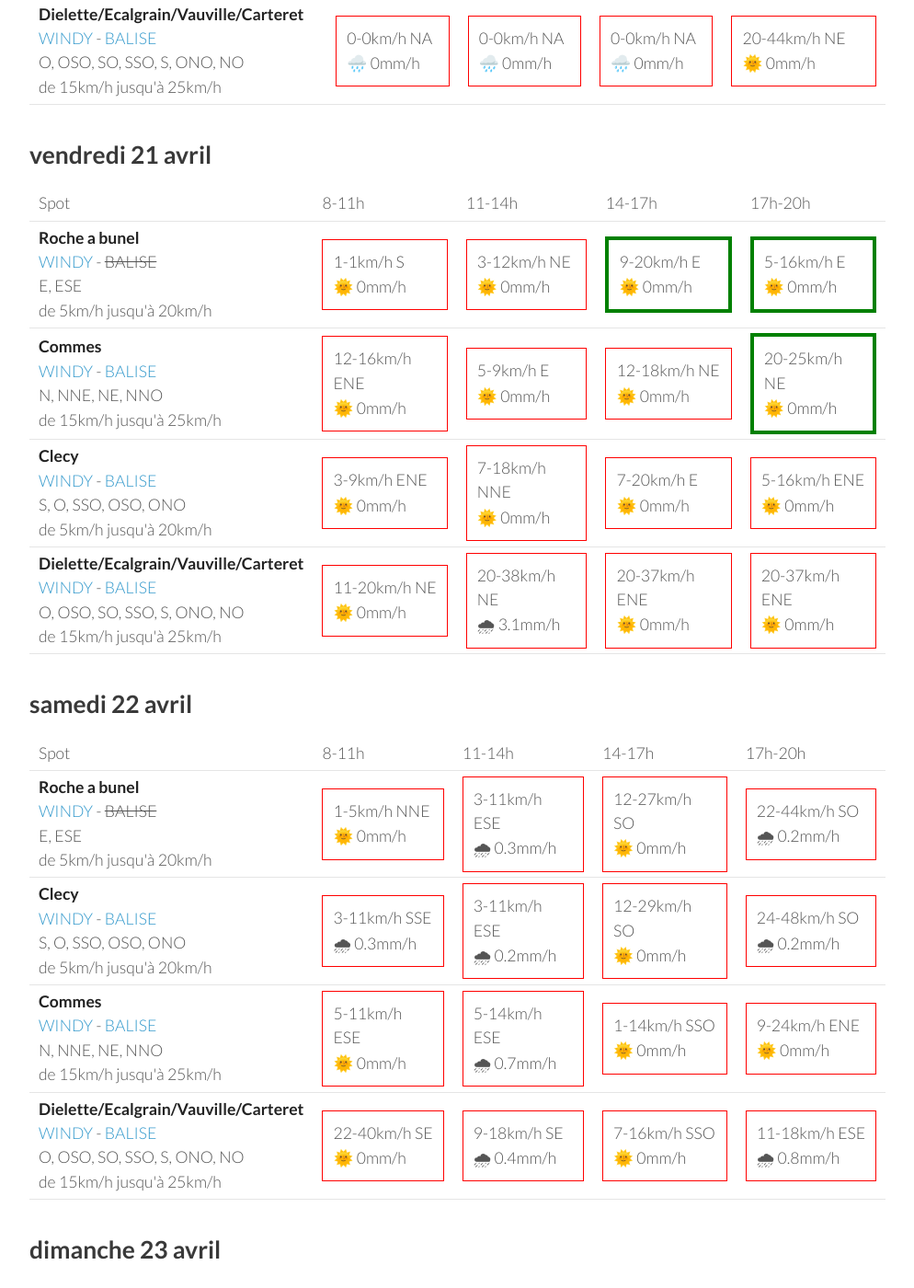
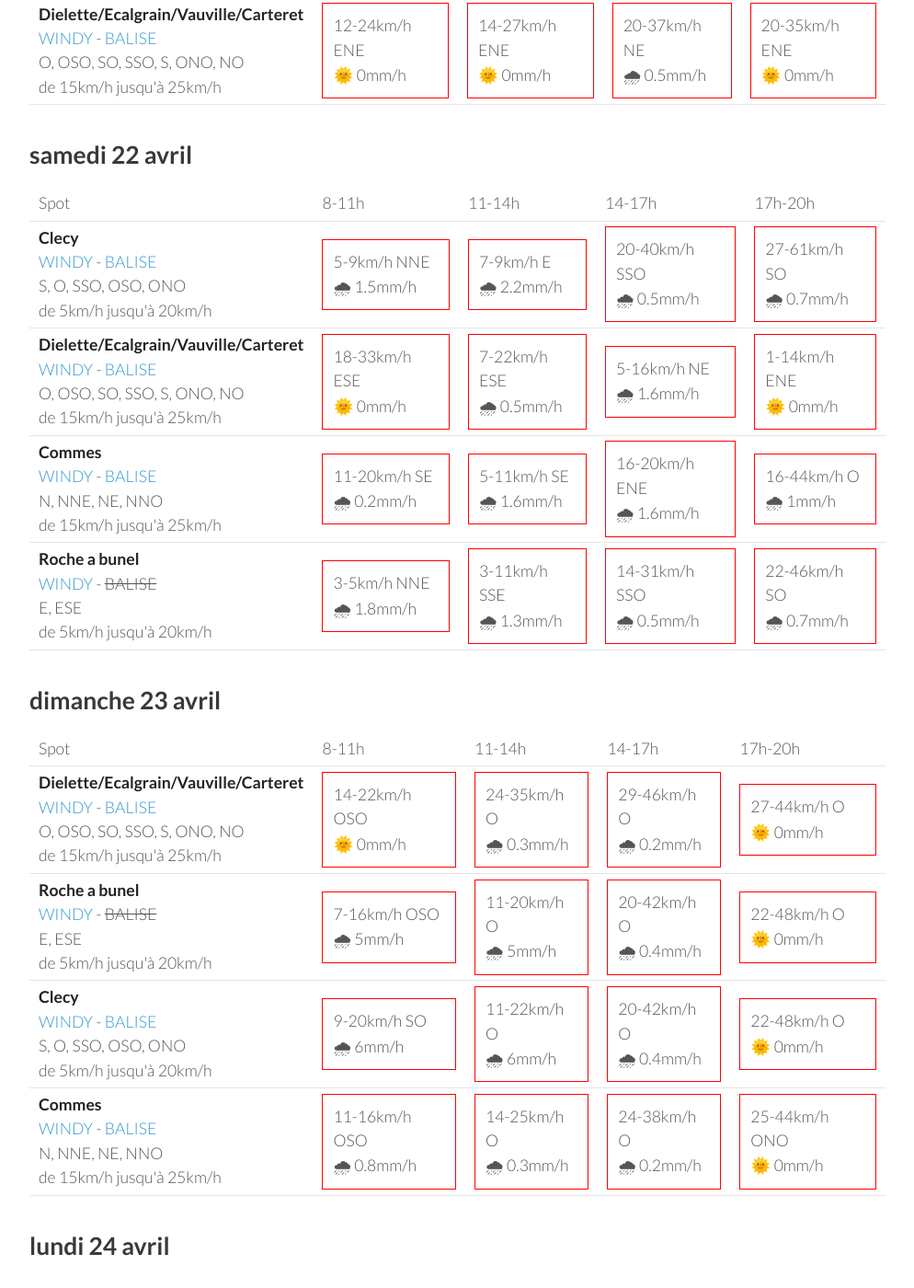
Before and after one commit to parapente-dans-le-nord/parapente-dans-le-nord.github.io, a Jekyll site: the page built from normandie.markdown, in a window 1280 px wide and 1400 px high, scrolled down 719 px. Shown: the whole window at 92% size, without its empty margins (26-1020 px from the left). Built offline with Jekyll 4.4.1, drawn with Linux system fonts in a browser that asks for light colours; some of the changed text lies outside the part shown.

Commit message:
update index.markdown

```diff
--- a/normandie.markdown
+++ b/normandie.markdown
@@ -7,60 +7,8 @@ title:  "Tous les spots"
 {: .links}
 
 # Prevision Windy, modèle Arome
-page mise à jour le jeudi 20 avril 22:46
+page mise à jour le vendredi 21 avril 06:46
 
-## jeudi 20 avril
-
-{::nomarkdown}
-<table>
-  <tbody>
-    <tr>
-      <td>Spot</td>
-      <td>8-11h</td>
-      <td>11-14h</td>
-      <td>14-17h</td>
-      <td>17h-20h</td>
-    </tr>
-<tr>
-        <td><strong>Clecy</strong><br><a href="https://windy.com/48.929/-0.470?48.516,-0.470,8">WINDY</a> - <span class=""><a href="http://www.balisemeteo.com/balise.php?idBalise=122">BALISE</a> </span><br> <span class="vent-favorable">S, O, SSO, OSO, ONO</span><br><span class="force-vent">de 5km/h jusqu'à 20km/h</span> </td>
-
-            <td><div class="not-flyable"><p>0-0km/h NA</p><p>🌧️ 0mm/h</p></div></td>
-            <td><div class="not-flyable"><p>0-0km/h NA</p><p>🌧️ 0mm/h</p></div></td>
-            <td><div class="not-flyable"><p>0-0km/h NA</p><p>🌧️ 0mm/h</p></div></td>
-            <td><div class="not-flyable"><p>22-46km/h NNE</p><p>🌞 0mm/h</p></div></td>
-
-    </tr>
-<tr>
-        <td><strong>Commes</strong><br><a href="https://windy.com/49.346/-0.726?48.936,-0.726,8">WINDY</a> - <span class=""><a href="http://www.balisemeteo.com/balise.php?idBalise=158">BALISE</a> </span><br> <span class="vent-favorable">N, NNE, NE, NNO</span><br><span class="force-vent">de 15km/h jusqu'à 25km/h</span> </td>
-
-            <td><div class="not-flyable"><p>0-0km/h NA</p><p>🌧️ 0mm/h</p></div></td>
-            <td><div class="not-flyable"><p>0-0km/h NA</p><p>🌧️ 0mm/h</p></div></td>
-            <td><div class="not-flyable"><p>0-0km/h NA</p><p>🌧️ 0mm/h</p></div></td>
-            <td><div class="not-flyable"><p>33-46km/h NE</p><p>🌞 0mm/h</p></div></td>
-
-    </tr>
-<tr>
-        <td><strong>Roche a bunel</strong><br><a href="https://windy.com/48.993/-0.499?48.580,-0.499,8">WINDY</a> - <span class="no-balise"> BALISE </span><br> <span class="vent-favorable">E, ESE</span><br><span class="force-vent">de 5km/h jusqu'à 20km/h</span> </td>
-
-            <td><div class="not-flyable"><p>0-0km/h NA</p><p>🌧️ 0mm/h</p></div></td>
-            <td><div class="not-flyable"><p>0-0km/h NA</p><p>🌧️ 0mm/h</p></div></td>
-            <td><div class="not-flyable"><p>0-0km/h NA</p><p>🌧️ 0mm/h</p></div></td>
-            <td><div class="not-flyable"><p>22-46km/h NNE</p><p>🌞 0mm/h</p></div></td>
-
-    </tr>
-<tr>
-        <td><strong>Dielette/Ecalgrain/Vauville/Carteret</strong><br><a href="https://windy.com/49.650/-1.856?49.243,-1.856,8">WINDY</a> - <span class=""><a href="http://www.balisemeteo.com/balise.php?idBalise=81">BALISE</a> </span><br> <span class="vent-favorable">O, OSO, SO, SSO, S, ONO, NO</span><br><span class="force-vent">de 15km/h jusqu'à 25km/h</span> </td>
-
-            <td><div class="not-flyable"><p>0-0km/h NA</p><p>🌧️ 0mm/h</p></div></td>
-            <td><div class="not-flyable"><p>0-0km/h NA</p><p>🌧️ 0mm/h</p></div></td>
-            <td><div class="not-flyable"><p>0-0km/h NA</p><p>🌧️ 0mm/h</p></div></td>
-            <td><div class="not-flyable"><p>20-44km/h NE</p><p>🌞 0mm/h</p></div></td>
-
-    </tr>
-
-</tbody>
-</table>
-{:/}
 ## vendredi 21 avril
 
 {::nomarkdown}
@@ -76,20 +24,10 @@ page mise à jour le jeudi 20 avril 22:46
 <tr>
         <td><strong>Roche a bunel</strong><br><a href="https://windy.com/48.993/-0.499?48.580,-0.499,8">WINDY</a> - <span class="no-balise"> BALISE </span><br> <span class="vent-favorable">E, ESE</span><br><span class="force-vent">de 5km/h jusqu'à 20km/h</span> </td>
 
-            <td><div class="not-flyable"><p>1-1km/h S</p><p>🌞 0mm/h</p></div></td>
-            <td><div class="not-flyable"><p>3-12km/h NE</p><p>🌞 0mm/h</p></div></td>
-            <td><div class="flyable"><p>9-20km/h E</p><p>🌞 0mm/h</p></div></td>
-            <td><div class="flyable"><p>5-16km/h E</p><p>🌞 0mm/h</p></div></td>
-
-
-    </tr>
-<tr>
-        <td><strong>Commes</strong><br><a href="https://windy.com/49.346/-0.726?48.936,-0.726,8">WINDY</a> - <span class=""><a href="http://www.balisemeteo.com/balise.php?idBalise=158">BALISE</a> </span><br> <span class="vent-favorable">N, NNE, NE, NNO</span><br><span class="force-vent">de 15km/h jusqu'à 25km/h</span> </td>
-
-            <td><div class="not-flyable"><p>12-16km/h ENE</p><p>🌞 0mm/h</p></div></td>
-            <td><div class="not-flyable"><p>5-9km/h E</p><p>🌞 0mm/h</p></div></td>
-            <td><div class="not-flyable"><p>12-18km/h NE</p><p>🌞 0mm/h</p></div></td>
-            <td><div class="flyable"><p>20-25km/h NE</p><p>🌞 0mm/h</p></div></td>
+            <td><div class="not-flyable"><p>3-1km/h S</p><p>🌞 0mm/h</p></div></td>
+            <td><div class="not-flyable"><p>5-14km/h NNE</p><p>🌞 0mm/h</p></div></td>
+            <td><div class="not-flyable"><p>9-24km/h E</p><p>🌞 0mm/h</p></div></td>
+            <td><div class="not-flyable"><p>7-20km/h ENE</p><p>🌞 0mm/h</p></div></td>
 
 
     </tr>
@@ -97,19 +35,29 @@ page mise à jour le jeudi 20 avril 22:46
         <td><strong>Clecy</strong><br><a href="https://windy.com/48.929/-0.470?48.516,-0.470,8">WINDY</a> - <span class=""><a href="http://www.balisemeteo.com/balise.php?idBalise=122">BALISE</a> </span><br> <span class="vent-favorable">S, O, SSO, OSO, ONO</span><br><span class="force-vent">de 5km/h jusqu'à 20km/h</span> </td>
 
             <td><div class="not-flyable"><p>3-9km/h ENE</p><p>🌞 0mm/h</p></div></td>
-            <td><div class="not-flyable"><p>7-18km/h NNE</p><p>🌞 0mm/h</p></div></td>
-            <td><div class="not-flyable"><p>7-20km/h E</p><p>🌞 0mm/h</p></div></td>
-            <td><div class="not-flyable"><p>5-16km/h ENE</p><p>🌞 0mm/h</p></div></td>
+            <td><div class="not-flyable"><p>9-18km/h NNE</p><p>🌞 0mm/h</p></div></td>
+            <td><div class="not-flyable"><p>9-25km/h E</p><p>🌞 0mm/h</p></div></td>
+            <td><div class="not-flyable"><p>7-20km/h ENE</p><p>🌞 0mm/h</p></div></td>
+
+
+    </tr>
+<tr>
+        <td><strong>Commes</strong><br><a href="https://windy.com/49.346/-0.726?48.936,-0.726,8">WINDY</a> - <span class=""><a href="http://www.balisemeteo.com/balise.php?idBalise=158">BALISE</a> </span><br> <span class="vent-favorable">N, NNE, NE, NNO</span><br><span class="force-vent">de 15km/h jusqu'à 25km/h</span> </td>
+
+            <td><div class="not-flyable"><p>9-12km/h S</p><p>🌞 0mm/h</p></div></td>
+            <td><div class="not-flyable"><p>5-7km/h NE</p><p>🌞 0mm/h</p></div></td>
+            <td><div class="not-flyable"><p>11-14km/h NE</p><p>🌞 0mm/h</p></div></td>
+            <td><div class="not-flyable"><p>22-27km/h NE</p><p>🌞 0mm/h</p></div></td>
 
 
     </tr>
 <tr>
         <td><strong>Dielette/Ecalgrain/Vauville/Carteret</strong><br><a href="https://windy.com/49.650/-1.856?49.243,-1.856,8">WINDY</a> - <span class=""><a href="http://www.balisemeteo.com/balise.php?idBalise=81">BALISE</a> </span><br> <span class="vent-favorable">O, OSO, SO, SSO, S, ONO, NO</span><br><span class="force-vent">de 15km/h jusqu'à 25km/h</span> </td>
 
-            <td><div class="not-flyable"><p>11-20km/h NE</p><p>🌞 0mm/h</p></div></td>
-            <td><div class="not-flyable"><p>20-38km/h NE</p><p>🌧 3.1mm/h</p></div></td>
-            <td><div class="not-flyable"><p>20-37km/h ENE</p><p>🌞 0mm/h</p></div></td>
-            <td><div class="not-flyable"><p>20-37km/h ENE</p><p>🌞 0mm/h</p></div></td>
+            <td><div class="not-flyable"><p>12-24km/h ENE</p><p>🌞 0mm/h</p></div></td>
+            <td><div class="not-flyable"><p>14-27km/h ENE</p><p>🌞 0mm/h</p></div></td>
+            <td><div class="not-flyable"><p>20-37km/h NE</p><p>🌧 0.5mm/h</p></div></td>
+            <td><div class="not-flyable"><p>20-35km/h ENE</p><p>🌞 0mm/h</p></div></td>
 
 
     </tr>
@@ -130,42 +78,42 @@ page mise à jour le jeudi 20 avril 22:46
       <td>17h-20h</td>
     </tr>
 <tr>
-        <td><strong>Roche a bunel</strong><br><a href="https://windy.com/48.993/-0.499?48.580,-0.499,8">WINDY</a> - <span class="no-balise"> BALISE </span><br> <span class="vent-favorable">E, ESE</span><br><span class="force-vent">de 5km/h jusqu'à 20km/h</span> </td>
+        <td><strong>Clecy</strong><br><a href="https://windy.com/48.929/-0.470?48.516,-0.470,8">WINDY</a> - <span class=""><a href="http://www.balisemeteo.com/balise.php?idBalise=122">BALISE</a> </span><br> <span class="vent-favorable">S, O, SSO, OSO, ONO</span><br><span class="force-vent">de 5km/h jusqu'à 20km/h</span> </td>
 
-            <td><div class="not-flyable"><p>1-5km/h NNE</p><p>🌞 0mm/h</p></div></td>
-            <td><div class="not-flyable"><p>3-11km/h ESE</p><p>🌧 0.3mm/h</p></div></td>
-            <td><div class="not-flyable"><p>12-27km/h SO</p><p>🌞 0mm/h</p></div></td>
-            <td><div class="not-flyable"><p>22-44km/h SO</p><p>🌧 0.2mm/h</p></div></td>
+            <td><div class="not-flyable"><p>5-9km/h NNE</p><p>🌧 1.5mm/h</p></div></td>
+            <td><div class="not-flyable"><p>7-9km/h E</p><p>🌧 2.2mm/h</p></div></td>
+            <td><div class="not-flyable"><p>20-40km/h SSO</p><p>🌧 0.5mm/h</p></div></td>
+            <td><div class="not-flyable"><p>27-61km/h SO</p><p>🌧 0.7mm/h</p></div></td>
 
 
     </tr>
 <tr>
-        <td><strong>Clecy</strong><br><a href="https://windy.com/48.929/-0.470?48.516,-0.470,8">WINDY</a> - <span class=""><a href="http://www.balisemeteo.com/balise.php?idBalise=122">BALISE</a> </span><br> <span class="vent-favorable">S, O, SSO, OSO, ONO</span><br><span class="force-vent">de 5km/h jusqu'à 20km/h</span> </td>
+        <td><strong>Dielette/Ecalgrain/Vauville/Carteret</strong><br><a href="https://windy.com/49.650/-1.856?49.243,-1.856,8">WINDY</a> - <span class=""><a href="http://www.balisemeteo.com/balise.php?idBalise=81">BALISE</a> </span><br> <span class="vent-favorable">O, OSO, SO, SSO, S, ONO, NO</span><br><span class="force-vent">de 15km/h jusqu'à 25km/h</span> </td>
 
-            <td><div class="not-flyable"><p>3-11km/h SSE</p><p>🌧 0.3mm/h</p></div></td>
-            <td><div class="not-flyable"><p>3-11km/h ESE</p><p>🌧 0.2mm/h</p></div></td>
-            <td><div class="not-flyable"><p>12-29km/h SO</p><p>🌞 0mm/h</p></div></td>
-            <td><div class="not-flyable"><p>24-48km/h SO</p><p>🌧 0.2mm/h</p></div></td>
+            <td><div class="not-flyable"><p>18-33km/h ESE</p><p>🌞 0mm/h</p></div></td>
+            <td><div class="not-flyable"><p>7-22km/h ESE</p><p>🌧 0.5mm/h</p></div></td>
+            <td><div class="not-flyable"><p>5-16km/h NE</p><p>🌧 1.6mm/h</p></div></td>
+            <td><div class="not-flyable"><p>1-14km/h ENE</p><p>🌞 0mm/h</p></div></td>
 
 
     </tr>
 <tr>
         <td><strong>Commes</strong><br><a href="https://windy.com/49.346/-0.726?48.936,-0.726,8">WINDY</a> - <span class=""><a href="http://www.balisemeteo.com/balise.php?idBalise=158">BALISE</a> </span><br> <span class="vent-favorable">N, NNE, NE, NNO</span><br><span class="force-vent">de 15km/h jusqu'à 25km/h</span> </td>
 
-            <td><div class="not-flyable"><p>5-11km/h ESE</p><p>🌞 0mm/h</p></div></td>
-            <td><div class="not-flyable"><p>5-14km/h ESE</p><p>🌧 0.7mm/h</p></div></td>
-            <td><div class="not-flyable"><p>1-14km/h SSO</p><p>🌞 0mm/h</p></div></td>
-            <td><div class="not-flyable"><p>9-24km/h ENE</p><p>🌞 0mm/h</p></div></td>
+            <td><div class="not-flyable"><p>11-20km/h SE</p><p>🌧 0.2mm/h</p></div></td>
+            <td><div class="not-flyable"><p>5-11km/h SE</p><p>🌧 1.6mm/h</p></div></td>
+            <td><div class="not-flyable"><p>16-20km/h ENE</p><p>🌧 1.6mm/h</p></div></td>
+            <td><div class="not-flyable"><p>16-44km/h O</p><p>🌧 1mm/h</p></div></td>
 
 
     </tr>
 <tr>
-        <td><strong>Dielette/Ecalgrain/Vauville/Carteret</strong><br><a href="https://windy.com/49.650/-1.856?49.243,-1.856,8">WINDY</a> - <span class=""><a href="http://www.balisemeteo.com/balise.php?idBalise=81">BALISE</a> </span><br> <span class="vent-favorable">O, OSO, SO, SSO, S, ONO, NO</span><br><span class="force-vent">de 15km/h jusqu'à 25km/h</span> </td>
+        <td><strong>Roche a bunel</strong><br><a href="https://windy.com/48.993/-0.499?48.580,-0.499,8">WINDY</a> - <span class="no-balise"> BALISE </span><br> <span class="vent-favorable">E, ESE</span><br><span class="force-vent">de 5km/h jusqu'à 20km/h</span> </td>
 
-            <td><div class="not-flyable"><p>22-40km/h SE</p><p>🌞 0mm/h</p></div></td>
-            <td><div class="not-flyable"><p>9-18km/h SE</p><p>🌧 0.4mm/h</p></div></td>
-            <td><div class="not-flyable"><p>7-16km/h SSO</p><p>🌞 0mm/h</p></div></td>
-            <td><div class="not-flyable"><p>11-18km/h ESE</p><p>🌧 0.8mm/h</p></div></td>
+            <td><div class="not-flyable"><p>3-5km/h NNE</p><p>🌧 1.8mm/h</p></div></td>
+            <td><div class="not-flyable"><p>3-11km/h SSE</p><p>🌧 1.3mm/h</p></div></td>
+            <td><div class="not-flyable"><p>14-31km/h SSO</p><p>🌧 0.5mm/h</p></div></td>
+            <td><div class="not-flyable"><p>22-46km/h SO</p><p>🌧 0.7mm/h</p></div></td>
 
 
     </tr>
@@ -188,40 +136,40 @@ page mise à jour le jeudi 20 avril 22:46
 <tr>
         <td><strong>Dielette/Ecalgrain/Vauville/Carteret</strong><br><a href="https://windy.com/49.650/-1.856?49.243,-1.856,8">WINDY</a> - <span class=""><a href="http://www.balisemeteo.com/balise.php?idBalise=81">BALISE</a> </span><br> <span class="vent-favorable">O, OSO, SO, SSO, S, ONO, NO</span><br><span class="force-vent">de 15km/h jusqu'à 25km/h</span> </td>
 
-            <td><div class="not-flyable"><p>9-16km/h OSO</p><p>🌞 0mm/h</p></div></td>
-            <td><div class="flyable"><p>18-25km/h O</p><p>🌞 0mm/h</p></div></td>
-            <td><div class="not-flyable"><p>22-33km/h O</p><p>🌞 0mm/h</p></div></td>
-            <td><div class="not-flyable"><p>24-35km/h O</p><p>🌞 0mm/h</p></div></td>
+            <td><div class="not-flyable"><p>14-22km/h OSO</p><p>🌞 0mm/h</p></div></td>
+            <td><div class="not-flyable"><p>24-35km/h O</p><p>🌧 0.3mm/h</p></div></td>
+            <td><div class="not-flyable"><p>29-46km/h O</p><p>🌧 0.2mm/h</p></div></td>
+            <td><div class="not-flyable"><p>27-44km/h O</p><p>🌞 0mm/h</p></div></td>
+
+
+    </tr>
+<tr>
+        <td><strong>Roche a bunel</strong><br><a href="https://windy.com/48.993/-0.499?48.580,-0.499,8">WINDY</a> - <span class="no-balise"> BALISE </span><br> <span class="vent-favorable">E, ESE</span><br><span class="force-vent">de 5km/h jusqu'à 20km/h</span> </td>
+
+            <td><div class="not-flyable"><p>7-16km/h OSO</p><p>🌧 5mm/h</p></div></td>
+            <td><div class="not-flyable"><p>11-20km/h O</p><p>🌧 5mm/h</p></div></td>
+            <td><div class="not-flyable"><p>20-42km/h O</p><p>🌧 0.4mm/h</p></div></td>
+            <td><div class="not-flyable"><p>22-48km/h O</p><p>🌞 0mm/h</p></div></td>
+
+
+    </tr>
+<tr>
+        <td><strong>Clecy</strong><br><a href="https://windy.com/48.929/-0.470?48.516,-0.470,8">WINDY</a> - <span class=""><a href="http://www.balisemeteo.com/balise.php?idBalise=122">BALISE</a> </span><br> <span class="vent-favorable">S, O, SSO, OSO, ONO</span><br><span class="force-vent">de 5km/h jusqu'à 20km/h</span> </td>
+
+            <td><div class="not-flyable"><p>9-20km/h SO</p><p>🌧 6mm/h</p></div></td>
+            <td><div class="not-flyable"><p>11-22km/h O</p><p>🌧 6mm/h</p></div></td>
+            <td><div class="not-flyable"><p>20-42km/h O</p><p>🌧 0.4mm/h</p></div></td>
+            <td><div class="not-flyable"><p>22-48km/h O</p><p>🌞 0mm/h</p></div></td>
 
 
     </tr>
 <tr>
         <td><strong>Commes</strong><br><a href="https://windy.com/49.346/-0.726?48.936,-0.726,8">WINDY</a> - <span class=""><a href="http://www.balisemeteo.com/balise.php?idBalise=158">BALISE</a> </span><br> <span class="vent-favorable">N, NNE, NE, NNO</span><br><span class="force-vent">de 15km/h jusqu'à 25km/h</span> </td>
 
-            <td><div class="not-flyable"><p>9-14km/h SO</p><p>🌧 0.9mm/h</p></div></td>
-            <td><div class="not-flyable"><p>7-18km/h O</p><p>🌧 1.1mm/h</p></div></td>
-            <td><div class="not-flyable"><p>11-22km/h NO</p><p>🌧 0.3mm/h</p></div></td>
-            <td><div class="not-flyable"><p>16-29km/h NO</p><p>🌞 0mm/h</p></div></td>
-
-
-    </tr>
-<tr>
-        <td><strong>Clecy</strong><br><a href="https://windy.com/48.929/-0.470?48.516,-0.470,8">WINDY</a> - <span class=""><a href="http://www.balisemeteo.com/balise.php?idBalise=122">BALISE</a> </span><br> <span class="vent-favorable">S, O, SSO, OSO, ONO</span><br><span class="force-vent">de 5km/h jusqu'à 20km/h</span> </td>
-
-            <td><div class="not-flyable"><p>12-25km/h SO</p><p>🌧 0.8mm/h</p></div></td>
-            <td><div class="not-flyable"><p>11-29km/h SO</p><p>🌧 1mm/h</p></div></td>
-            <td><div class="not-flyable"><p>14-33km/h O</p><p>🌧 0.7mm/h</p></div></td>
-            <td><div class="not-flyable"><p>14-35km/h ONO</p><p>🌧 0.4mm/h</p></div></td>
-
-
-    </tr>
-<tr>
-        <td><strong>Roche a bunel</strong><br><a href="https://windy.com/48.993/-0.499?48.580,-0.499,8">WINDY</a> - <span class="no-balise"> BALISE </span><br> <span class="vent-favorable">E, ESE</span><br><span class="force-vent">de 5km/h jusqu'à 20km/h</span> </td>
-
-            <td><div class="not-flyable"><p>12-25km/h SO</p><p>🌧 1mm/h</p></div></td>
-            <td><div class="not-flyable"><p>12-29km/h SO</p><p>🌧 1.8mm/h</p></div></td>
-            <td><div class="not-flyable"><p>12-31km/h O</p><p>🌧 0.8mm/h</p></div></td>
-            <td><div class="not-flyable"><p>14-35km/h ONO</p><p>🌧 0.2mm/h</p></div></td>
+            <td><div class="not-flyable"><p>11-16km/h OSO</p><p>🌧 0.8mm/h</p></div></td>
+            <td><div class="not-flyable"><p>14-25km/h O</p><p>🌧 0.3mm/h</p></div></td>
+            <td><div class="not-flyable"><p>24-38km/h O</p><p>🌧 0.2mm/h</p></div></td>
+            <td><div class="not-flyable"><p>25-44km/h ONO</p><p>🌞 0mm/h</p></div></td>
 
 
     </tr>
@@ -244,8 +192,8 @@ page mise à jour le jeudi 20 avril 22:46
 <tr>
         <td><strong>Dielette/Ecalgrain/Vauville/Carteret</strong><br><a href="https://windy.com/49.650/-1.856?49.243,-1.856,8">WINDY</a> - <span class=""><a href="http://www.balisemeteo.com/balise.php?idBalise=81">BALISE</a> </span><br> <span class="vent-favorable">O, OSO, SO, SSO, S, ONO, NO</span><br><span class="force-vent">de 15km/h jusqu'à 25km/h</span> </td>
 
-            <td><div class="not-flyable"><p>7-16km/h ONO</p><p>🌞 0mm/h</p></div></td>
-            <td><div class="not-flyable"><p>9-16km/h OSO</p><p>🌞 0mm/h</p></div></td>
+            <td><div class="not-flyable"><p>14-22km/h OSO</p><p>🌞 0mm/h</p></div></td>
+            <td><div class="flyable"><p>18-25km/h SO</p><p>🌞 0mm/h</p></div></td>
             <td><div class="flyable"><p>18-25km/h OSO</p><p>🌧 0.4mm/h</p></div></td>
             <td><div class="not-flyable"><p>20-29km/h O</p><p>🌧 0.4mm/h</p></div></td>
 
@@ -254,8 +202,8 @@ page mise à jour le jeudi 20 avril 22:46
 <tr>
         <td><strong>Clecy</strong><br><a href="https://windy.com/48.929/-0.470?48.516,-0.470,8">WINDY</a> - <span class=""><a href="http://www.balisemeteo.com/balise.php?idBalise=122">BALISE</a> </span><br> <span class="vent-favorable">S, O, SSO, OSO, ONO</span><br><span class="force-vent">de 5km/h jusqu'à 20km/h</span> </td>
 
-            <td><div class="flyable"><p>9-18km/h OSO</p><p>🌞 0mm/h</p></div></td>
-            <td><div class="not-flyable"><p>9-24km/h O</p><p>🌧 0.2mm/h</p></div></td>
+            <td><div class="flyable"><p>9-18km/h SSO</p><p>🌞 0mm/h</p></div></td>
+            <td><div class="not-flyable"><p>9-22km/h SSO</p><p>🌞 0mm/h</p></div></td>
             <td><div class="not-flyable"><p>9-22km/h O</p><p>🌧 0.5mm/h</p></div></td>
             <td><div class="not-flyable"><p>11-27km/h O</p><p>🌧 0.3mm/h</p></div></td>
 
@@ -264,8 +212,8 @@ page mise à jour le jeudi 20 avril 22:46
 <tr>
         <td><strong>Commes</strong><br><a href="https://windy.com/49.346/-0.726?48.936,-0.726,8">WINDY</a> - <span class=""><a href="http://www.balisemeteo.com/balise.php?idBalise=158">BALISE</a> </span><br> <span class="vent-favorable">N, NNE, NE, NNO</span><br><span class="force-vent">de 15km/h jusqu'à 25km/h</span> </td>
 
-            <td><div class="not-flyable"><p>11-18km/h OSO</p><p>🌞 0mm/h</p></div></td>
-            <td><div class="not-flyable"><p>9-20km/h ONO</p><p>🌞 0mm/h</p></div></td>
+            <td><div class="not-flyable"><p>14-24km/h SO</p><p>🌞 0mm/h</p></div></td>
+            <td><div class="not-flyable"><p>14-25km/h SO</p><p>🌞 0mm/h</p></div></td>
             <td><div class="not-flyable"><p>5-18km/h N</p><p>🌧 0.2mm/h</p></div></td>
             <td><div class="not-flyable"><p>7-18km/h NO</p><p>🌧 0.3mm/h</p></div></td>
 
@@ -274,8 +222,8 @@ page mise à jour le jeudi 20 avril 22:46
 <tr>
         <td><strong>Roche a bunel</strong><br><a href="https://windy.com/48.993/-0.499?48.580,-0.499,8">WINDY</a> - <span class="no-balise"> BALISE </span><br> <span class="vent-favorable">E, ESE</span><br><span class="force-vent">de 5km/h jusqu'à 20km/h</span> </td>
 
-            <td><div class="not-flyable"><p>9-20km/h OSO</p><p>🌞 0mm/h</p></div></td>
-            <td><div class="not-flyable"><p>9-24km/h O</p><p>🌧 0.2mm/h</p></div></td>
+            <td><div class="not-flyable"><p>9-20km/h SSO</p><p>🌞 0mm/h</p></div></td>
+            <td><div class="not-flyable"><p>9-24km/h SSO</p><p>🌞 0mm/h</p></div></td>
             <td><div class="not-flyable"><p>7-22km/h O</p><p>🌧 0.5mm/h</p></div></td>
             <td><div class="not-flyable"><p>12-27km/h ONO</p><p>🌧 0.2mm/h</p></div></td>
 
@@ -312,7 +260,7 @@ page mise à jour le jeudi 20 avril 22:46
 
             <td><div class="not-flyable"><p>7-12km/h N</p><p>🌞 0mm/h</p></div></td>
             <td><div class="not-flyable"><p>11-27km/h ENE</p><p>🌞 0mm/h</p></div></td>
-            <td><div class="not-flyable"><p>9-29km/h ENE</p><p>🌞 0mm/h</p></div></td>
+            <td><div class="not-flyable"><p>11-29km/h ENE</p><p>🌞 0mm/h</p></div></td>
             <td><div class="not-flyable"><p>7-24km/h E</p><p>🌞 0mm/h</p></div></td>
 
 
```
